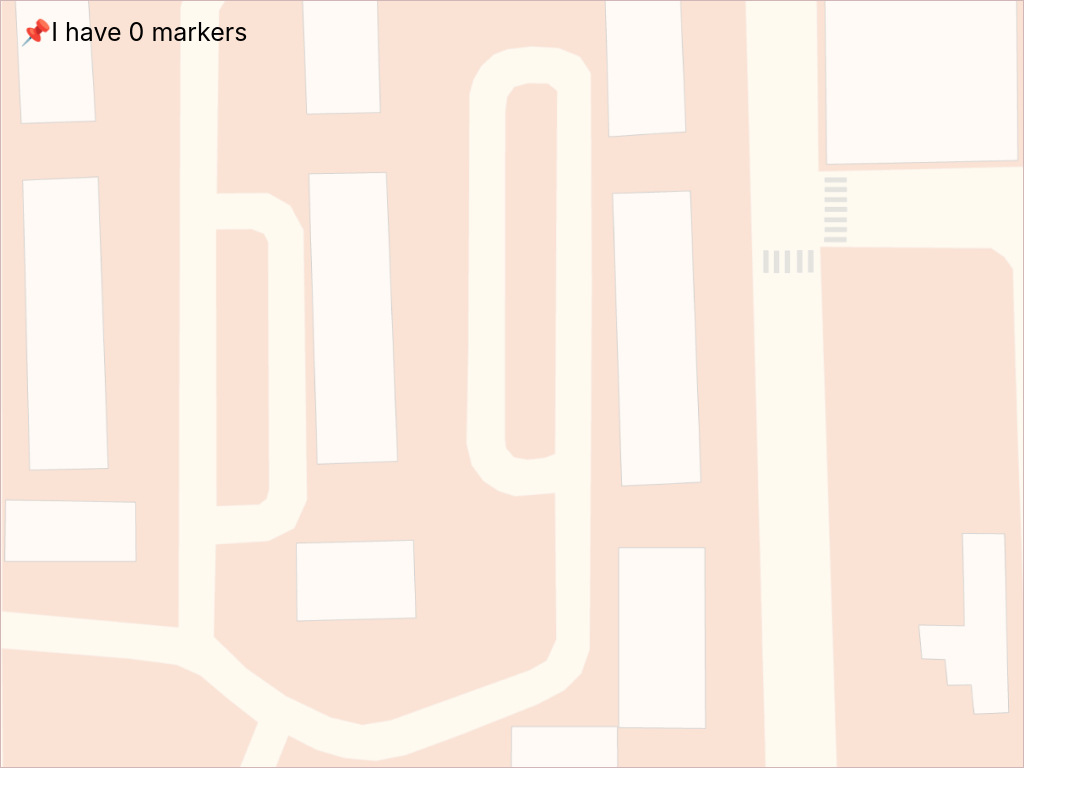
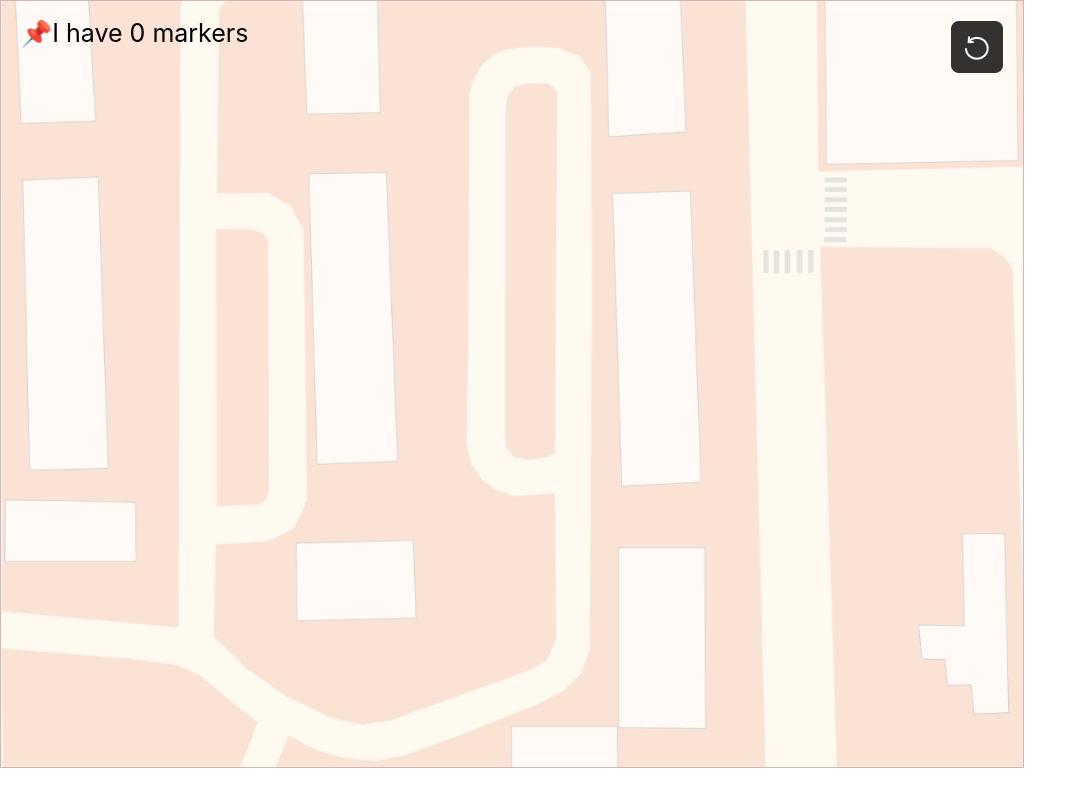
Before and after one commit to hami-dev/fe-map-prj, a React (Create React App) app: page / in a window 1280 px wide. Shown: the whole page, without its empty margins (0-1087 px from the left). Built offline with nearby package versions, Linux system fonts and the light colour scheme.

Commit message:
Feat : reset button 추가

```diff
--- a/src/Components/Map.jsx
+++ b/src/Components/Map.jsx
@@ -10,25 +10,15 @@ function Map() {
   const [originX, setOriginX] = useState(0);
   const [originY, setOriginY] = useState(0);
 
-  // drag 중인지 확인
-  const [isDrag, setIsDrag] = useState(false);
-
   // 지도 image
   const mapImage = useRef();
 
   // 마커
   const [markers, setMarkers] = useState([]);
 
-  useEffect(() => {}, [posX, posY]);
-
-  useEffect(() => {
-    console.log('markers', markers);
-  }, [markers]);
-
   const onDragStart = (e) => {
     setOriginX(e.clientX);
     setOriginY(e.clientY);
-    setIsDrag(true);
   };
 
   const onDragEnd = (e) => {
@@ -54,7 +44,6 @@ function Map() {
     }
     setPosX(posX + chaX);
     setPosY(posY + chaY);
-    setIsDrag(false);
   };
 
   // 우클릭 시
@@ -64,6 +53,10 @@ function Map() {
     const tempY = e.clientY;
     const tempMark = [markers.length + 1, tempX - posX, tempY - posY]; // marker 번호, X, Y
     setMarkers((prev) => [...prev, tempMark]);
+  };
+
+  const handleReset = () => {
+    setMarkers([]);
   };
 
   return (
@@ -95,12 +88,16 @@ function Map() {
           </Markers>
         </MapImage>
         <MapCounter>📌I have {markers.length} markers</MapCounter>
+        <ResetButton onClick={handleReset}>
+          <img src={process.env.PUBLIC_URL + '/images/reset.png'} />
+        </ResetButton>
       </MapWrapper>
     </>
   );
 }
 
 const MapWrapper = styled.div`
+  position: relative;
   width: 1024px;
   height: 768px;
   border: 1px solid #d0b6b6;
@@ -129,10 +126,20 @@ const Marker = styled.li`
 `;
 
 const MapCounter = styled.div`
-  position: fixed;
+  position: absolute;
   top: 2rem;
   left: 2rem;
   font-size: 2.5rem;
 `;
 
+const ResetButton = styled.button`
+  position: absolute;
+  top: 2rem;
+  right: 2rem;
+
+  :hover {
+    opacity: 0.8;
+  }
+`;
+
 export default Map;
```
